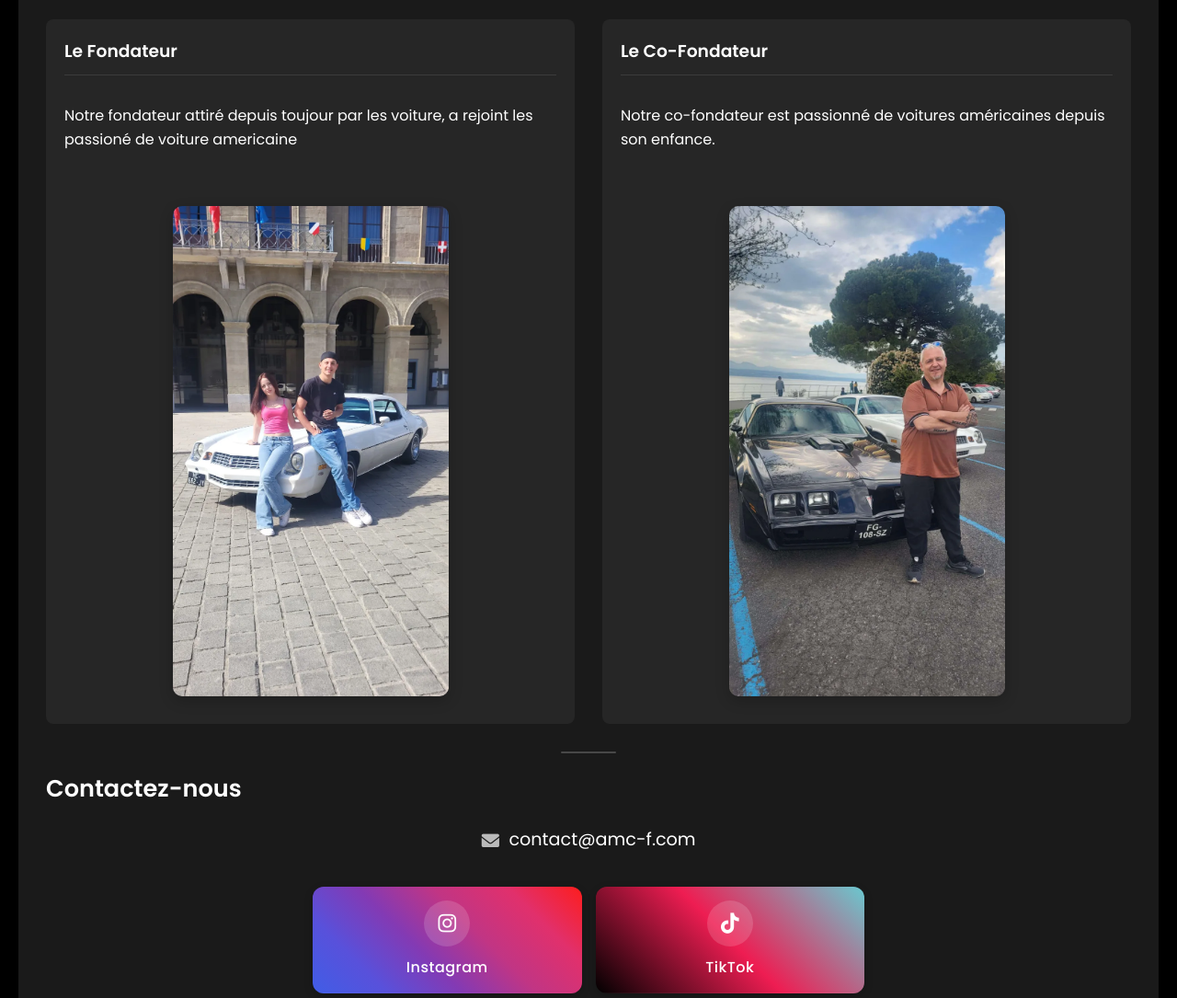
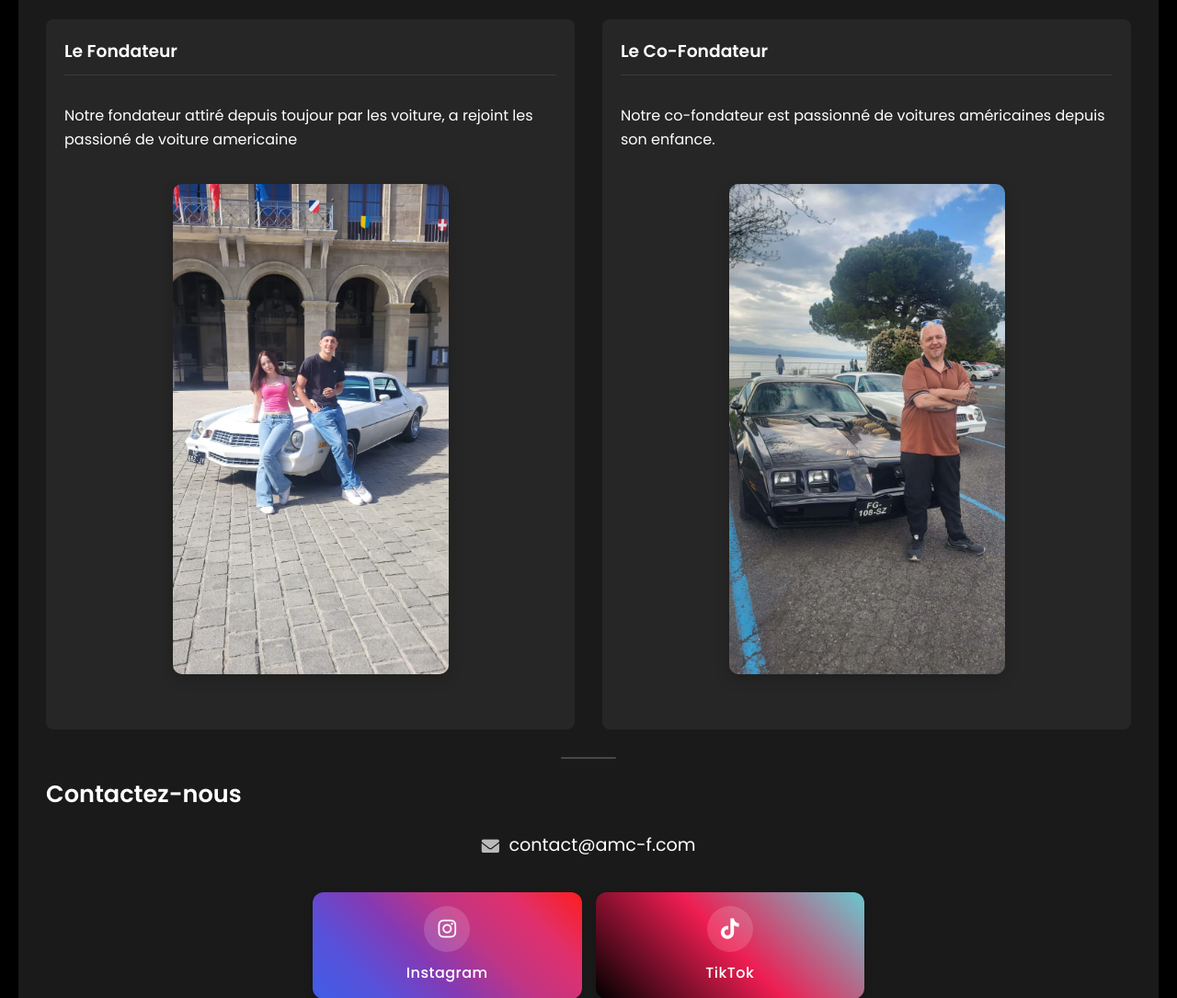
Before and after one commit to JaysonPasquier/amca-club, a Django app: page /about/ in a window 1280 px wide. Shown: the part 522-1607 px from the top of the page at 92% size. Run offline with Django 4.2, Linux system fonts and the light colour scheme; data comes from the database, SQL or seed files in the repository; some libraries are stand-ins or nearby versions.

Commit message:
new image

```diff
--- a/v1/backend/core/views.py
+++ b/v1/backend/core/views.py
@@ -89,12 +89,16 @@ def event_detail(request, event_id):
         is_approved=True
     ).select_related('user').order_by('-user__profile__member_id')
 
+    # Add this line to include the API key from settings
+    from django.conf import settings
+
     context = {
         'event': event,
         'upcoming_events': upcoming_events,
         'participants': participants,
         'is_participating': event.is_user_participating(request.user),
-        'participants_count': event.get_participants_count()
+        'participants_count': event.get_participants_count(),
+        'google_maps_api_key': getattr(settings, 'GOOGLE_MAPS_API_KEY', ''),
     }
 
     return render(request, 'core/event_detail.html', context)
--- a/v1/backend/templates/core/about.html
+++ b/v1/backend/templates/core/about.html
@@ -103,8 +103,7 @@
         width: 100%;
         height: auto;
         border-radius: 10px;
-        margin-top: auto; /* Changed from margin-top: 20px to auto to push image to bottom */
-        margin-bottom: 10px; /* Add some spacing at the bottom */
+        margin-top: 20px;
         align-self: center;
         box-shadow: 0 5px 15px rgba(0, 0, 0, 0.2);
         transition: transform 0.3s ease, box-shadow 0.3s ease;
@@ -197,11 +196,6 @@
         border-bottom: 1px solid rgba(255, 255, 255, 0.1);
         padding-bottom: 10px;
         margin-bottom: 15px;
-    }
-
-    .founder-card p {
-        flex: 1 0 auto; /* Make description take available space but not shrink */
-        margin-bottom: 20px; /* Add space between text and image */
     }
 
     .founder-card:hover {
```
Also changed, not shown: v1/backend/templates/core/event_detail.html (+18 -9 lines).
